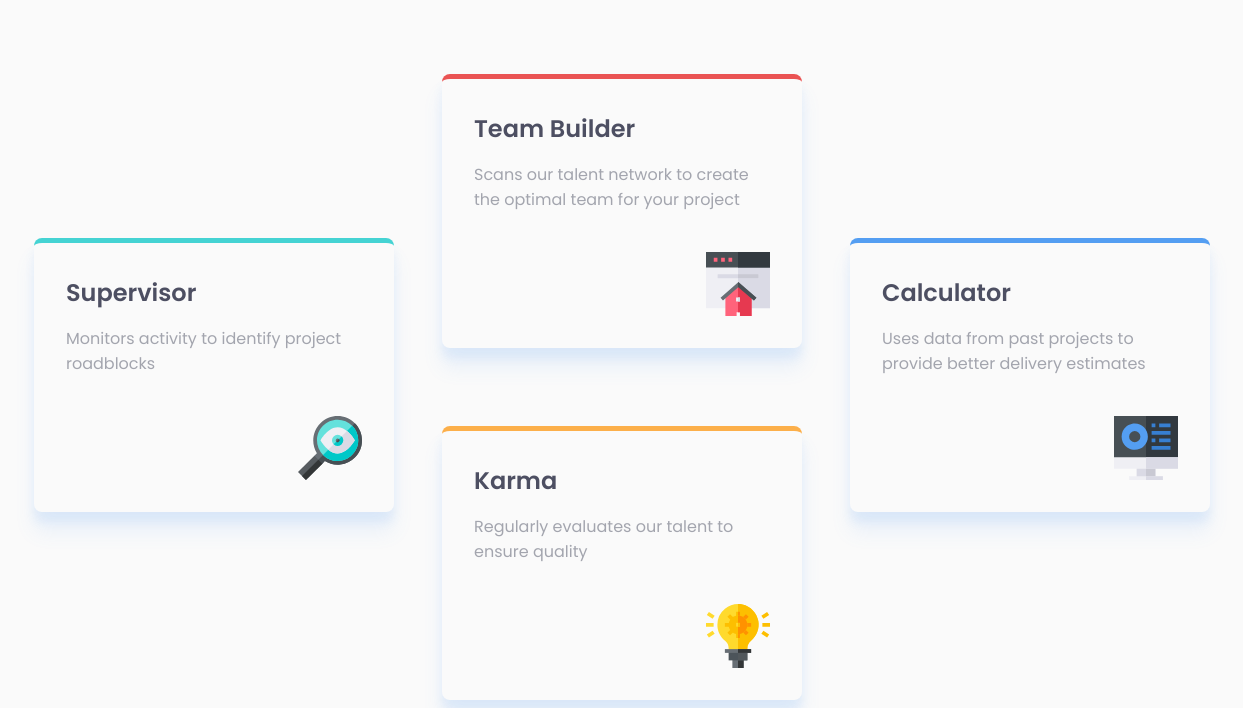
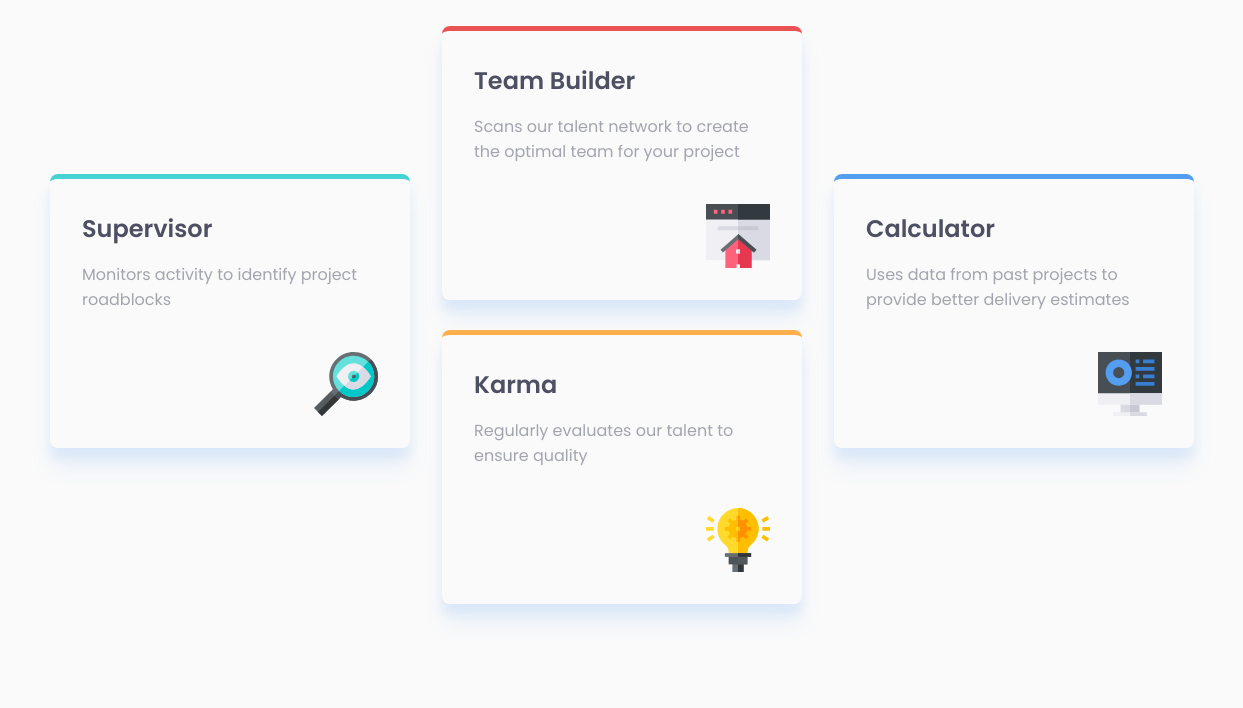
Before and after one commit to Duyen-codes/Four-card-feature-section, a plain HTML site: page index.html in a window 1536 px wide. Shown: the part 266-974 px from the top of the page, without its empty margins (146-1389 px from the left). Drawn offline with Linux system fonts and the light colour scheme.

Commit message:
edit CSS

```diff
--- a/style.css
+++ b/style.css
@@ -22,7 +22,7 @@ body {
 
 /* Mobile design starts */
 main {
-    padding: 4rem 2.5rem;
+    padding: 3rem;
 }
 
  /* Header style starts */
@@ -67,14 +67,18 @@ main {
 /* Grid card style starts */
 
 .grid-container {
-    margin: 0 auto;
+    margin: 2rem auto;
     max-width: 450px;
     display: grid;
     grid-template-columns: 1fr;
     grid-template-rows: repeat(4, 1fr);
     gap: 30px;
     justify-content: center;
-    padding: 5rem 2.5rem 0;
+    align-content: center;
+    align-items: center;
+    justify-items: center;
+    /* padding: 2rem 1rem 0; */
+    padding: 0;
 }
 
 .card {
@@ -84,6 +88,7 @@ main {
     grid-column: span 2;
     display: flex;
     flex-direction: column;
+    width: 360px;
 }
 
 .card-icon {
@@ -166,10 +171,9 @@ main {
         display: grid;
         grid-template-columns: repeat(2, 1fr);
         grid-auto-rows: repeat(3, 1fr);
-        gap: 3rem;
+        gap: 1rem 2rem;
         padding-top: 0;
         padding-bottom: 0;
-        margin-top:4rem;
     }
 
     .card {
```
